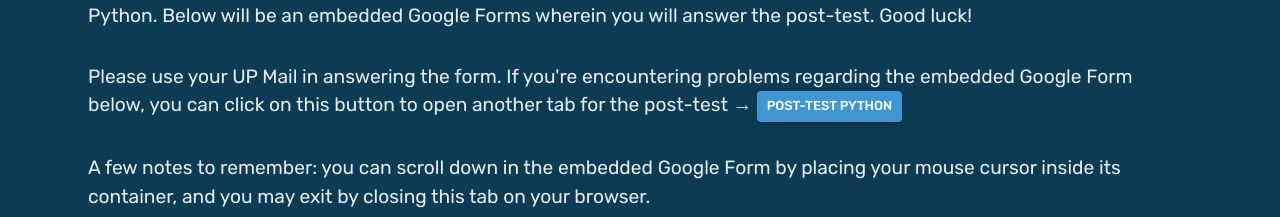
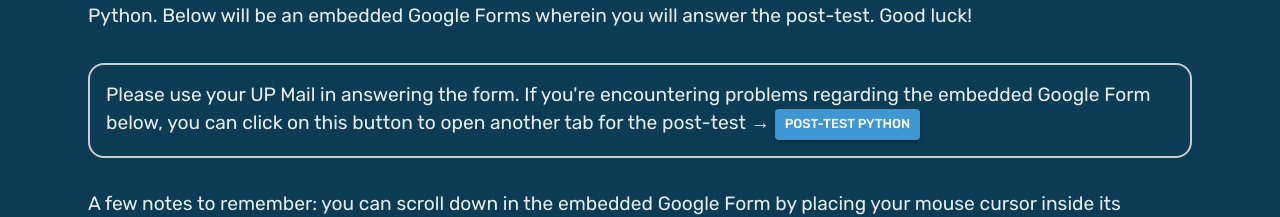
Before and after one commit to chaviotics/python-thesis-treatment, a React (Vite) app in the folder client/: page /quiz in a window 1280 px wide. Shown: the part 237-454 px from the top of the page. Built offline with nearby package versions, Linux system fonts and the light colour scheme.

Commit message:
Added distinctiveness of note for scroll, and quiz page note for upmail

```diff
--- a/client/src/components/NoteForScroll.jsx
+++ b/client/src/components/NoteForScroll.jsx
@@ -5,10 +5,10 @@ function NoteForScroll() {
   return (
     <Box sx={{ width: '100%', display: 'flex', justifyContent: 'center' }}>
       <Typography
-        padding="10px"
+        padding="16px"
         display="inline"
-        border="1px solid white"
-        // borderRadius="50px"
+        border="2px solid white"
+        borderRadius="16px"
         fontSize="medium"
         mt="1rem"
         fontStyle="italic"
--- a/client/src/pages/Quiz/Quiz.jsx
+++ b/client/src/pages/Quiz/Quiz.jsx
@@ -24,7 +24,11 @@ function MainContent() {
         luck!
       </Typography>
 
-      <Typography mt="1rem" mb="1rem">
+      <Typography
+        sx={{ border: '2px solid #ccc', borderRadius: '16px', p: '16px' }}
+        mt="1rem"
+        mb="1rem"
+      >
         Please use your UP Mail in answering the form. If you're encountering
         problems regarding the embedded Google Form below, you can click on this
         button to open another tab for the post-test →{' '}
```
